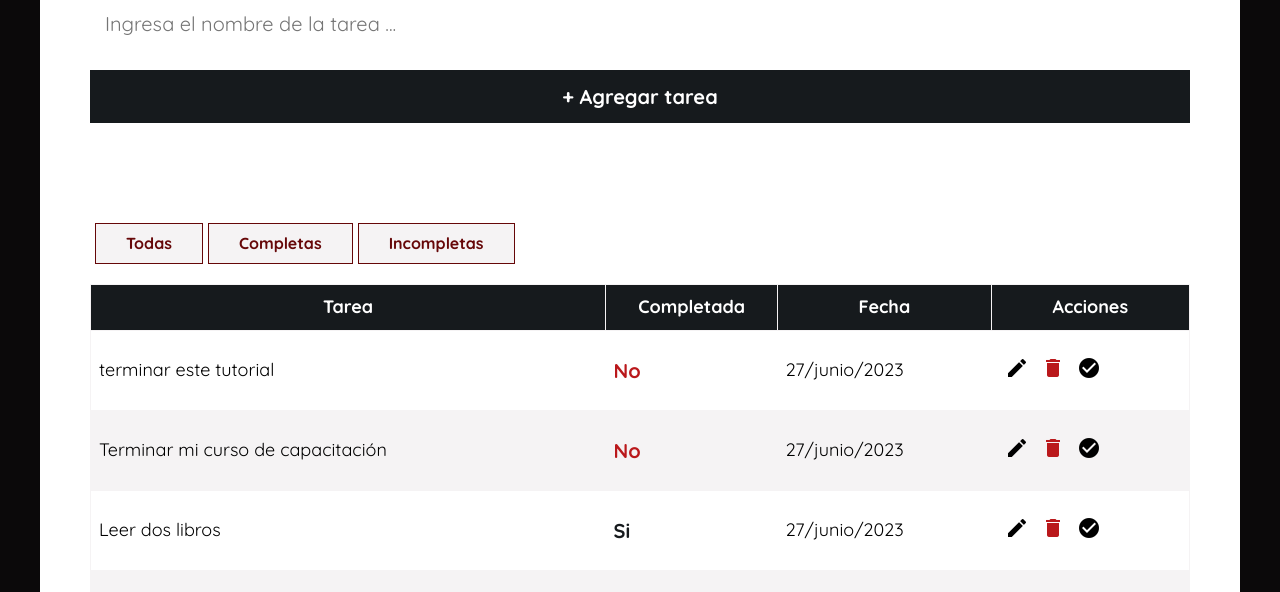
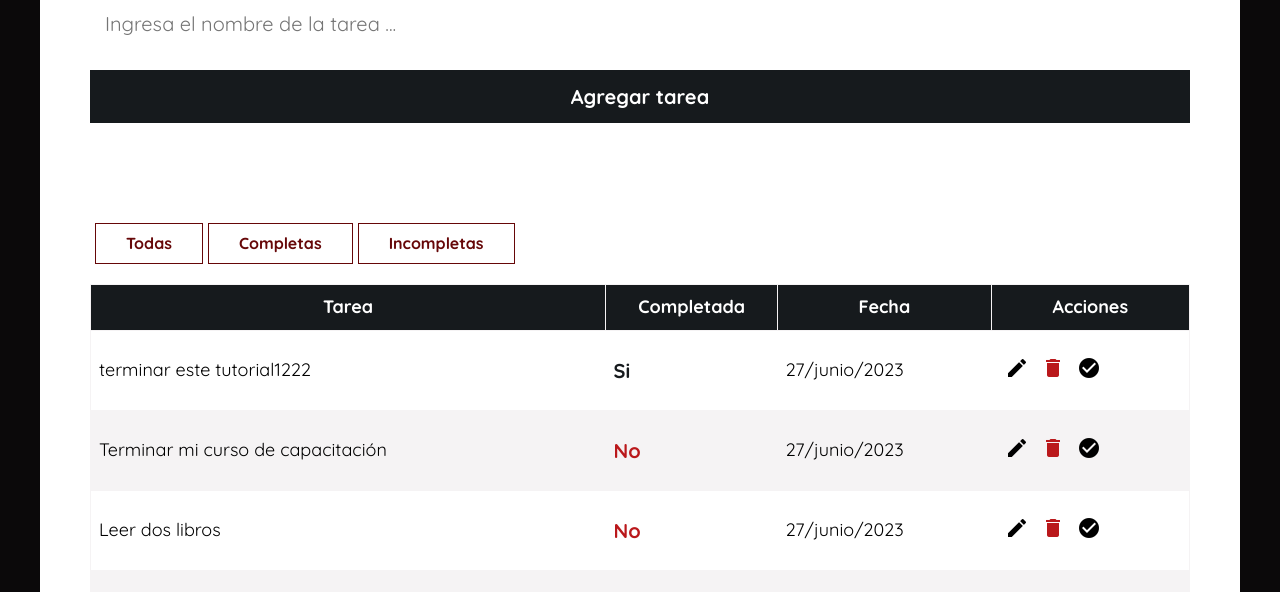
Before and after one commit to AzaelW3b/todo-app-react, a React (Vite) app: page / in a window 1280 px wide. Shown: the part 139-731 px from the top of the page. Built offline with nearby package versions, Linux system fonts and the light colour scheme; data requests are answered from the project's data file.

Commit message:
editar terminado

```diff
--- a/db/db.json
+++ b/db/db.json
@@ -2,8 +2,8 @@
   "tareas": [
     {
       "id": "i49shxo2Tx",
-      "todo": "terminar este tutorial",
-      "completada": false,
+      "todo": "terminar este tutorial1222",
+      "completada": true,
       "fecha": 1687855017812
     },
     {
@@ -15,7 +15,7 @@
     {
       "id": "CUyYaTU",
       "todo": "Leer dos libros",
-      "completada": true,
+      "completada": false,
       "fecha": 1687855053843
     },
     {
--- a/src/App.jsx
+++ b/src/App.jsx
@@ -2,10 +2,19 @@ import { useEffect, useState } from 'react'
 import FormularioTarea from './components/FormularioTarea'
 import TablaTareas from './components/TablaTareas'
 import api from './api/axios'
+import shortid from 'shortid'
+
 
 const App = () => {
 
 const [tareas, setTareas] = useState([])
+const [tarea, setTarea] = useState({
+  id: shortid.generate(),
+  todo: '',
+  completada: false,
+  fecha: Date.now()
+})
+const [esNuevoRegistro, setEsNuevoRegistro] = useState(true)
 
   useEffect(()=> {
     const obtenerTareas = async () => {
@@ -47,12 +56,36 @@ const [tareas, setTareas] = useState([])
     } catch (error) {
       console.log(error)
     }
-  };
+  }
+  const buscarTareaId = (id) => {
+    try {
+      const tareaOriginal = tareas.find(tareaIndex => tareaIndex.id === id)
+      setTarea(tareaOriginal)
+      setEsNuevoRegistro(false)
+    } catch (error) {
+      console.log(error)
+    }
+  }
+  const editarTarea = async (tarea) => {
+    try {
+      const tareaOriginal = tareas.find(tareaIndex => tareaIndex.id === tarea.id)
+      Object.assign(tareaOriginal, tarea)
+      await api.put(`/tareas/${tarea.id}`, tarea)
+      setEsNuevoRegistro(true)
+    } catch (error) {
+      console.log(error)
+    }
+  }
   return (
     <div className="contenedor contenedor-formulario">
       <FormularioTarea
         setTareas={setTareas}
         tareas={tareas}
+        setTarea={setTarea}
+        tarea={tarea}
+        esNuevoRegistro={esNuevoRegistro}
+        setEsNuevoRegistro={setEsNuevoRegistro}
+        editarTarea={editarTarea}
       />
       {
         tareas.length === 0 ?
@@ -62,6 +95,7 @@ const [tareas, setTareas] = useState([])
             tareas={tareas}
             eliminarTareas={eliminarTareas}
             completarTarea={completarTarea}
+            buscarTareaId={buscarTareaId}
           />
       }
     </div>
--- a/src/components/FormularioTarea.jsx
+++ b/src/components/FormularioTarea.jsx
@@ -2,17 +2,11 @@ import { useState } from 'react'
 import EncabezadoFormulario from './EncabezadoFormulario'
 import MensajeError from './MensajeError'
 import InputTarea from './InputTarea'
-import shortid from 'shortid'
 import api from '../api/axios'
 
-const FormularioTarea = ({ setTareas, tareas }) => {
+const FormularioTarea = ({ setTareas, tareas, setTarea, tarea, esNuevoRegistro, setEsNuevoRegistro, editarTarea }) => {
     const [error, setError] = useState(false)
-    const [tarea, setTarea] = useState({
-        id: shortid.generate(),
-        todo: '',
-        completada: false,
-        fecha: Date.now()
-    })
+
     const { todo } = tarea
     // guardar tarea
     const handleSubmit = async e => {
@@ -23,8 +17,8 @@ const FormularioTarea = ({ setTareas, tareas }) => {
             return
         }
         try {
+           if(esNuevoRegistro) {
                 const { data } = await api.post('/tareas', tarea)
-            console.log(data)
                 setTareas([...tareas, data])
                 // limpiar estado
                 setError(false)
@@ -34,6 +28,15 @@ const FormularioTarea = ({ setTareas, tareas }) => {
                     completada: false,
                     fecha: Date.now()
                 })
+           }else {
+                editarTarea(tarea)
+                setTarea({
+                    id: '',
+                    todo: '',
+                    completada: false,
+                    fecha: Date.now()
+                })
+           }
 
         } catch (error) {
             console.log(error)
@@ -48,6 +51,7 @@ const FormularioTarea = ({ setTareas, tareas }) => {
             <InputTarea
                 tarea={tarea}
                 setTarea={setTarea}
+                esNuevoRegistro={esNuevoRegistro}
             />
             {
                 error ? <MensajeError mensaje="Error, debes ingresar una tarea."/> : null
--- a/src/components/InputTarea.jsx
+++ b/src/components/InputTarea.jsx
@@ -1,5 +1,5 @@
 
-const InputTarea = ({ tarea, setTarea }) => {
+const InputTarea = ({ tarea, setTarea, esNuevoRegistro }) => {
 
     return (
         <div className="input-tarea">
@@ -12,7 +12,7 @@ const InputTarea = ({ tarea, setTarea }) => {
             />
             <input
                 type="submit"
-                value="+ Agregar tarea"
+                value={esNuevoRegistro ? 'Agregar tarea' : 'Editar Tarea'}
             />
         </div>
     );
--- a/src/components/TablaTareas.jsx
+++ b/src/components/TablaTareas.jsx
@@ -1,5 +1,5 @@
 import { formatearFecha } from '../helpers/formatearFecha'
-const TablaTareas = ({ tareas, eliminarTareas, completarTarea }) => {
+const TablaTareas = ({ tareas, eliminarTareas, completarTarea, buscarTareaId }) => {
     return (
         <div className="fondo-blanco">
             <div className="encabezado-tareas">
@@ -23,7 +23,9 @@ const TablaTareas = ({ tareas, eliminarTareas, completarTarea }) => {
                                 <td>{ tarea.completada ? <p className="completada">Si</p> : <p className="no-completada">No</p> }</td>
                                 <td>{ formatearFecha(tarea.fecha) }</td>
                                 <td>
-                                    <button className="boton-accion">
+                                    <button
+                                        onClick={ ()=> buscarTareaId(tarea.id) }
+                                        className="boton-accion">
                                         <span className="material-icons">edit</span>
                                     </button>
 
--- a/src/scss/layout/_tabla.scss
+++ b/src/scss/layout/_tabla.scss
@@ -2,7 +2,7 @@
     button {
         border: none;
         color: $rojoOscuro;
-        background-color: $gris;
+        background-color: $blanco;
         border: 1px solid $rojoOscuro;
         padding: 1rem 3rem;
         margin-left: .5rem;
```
Lines whose indentation alone changed are shown as unchanged.
